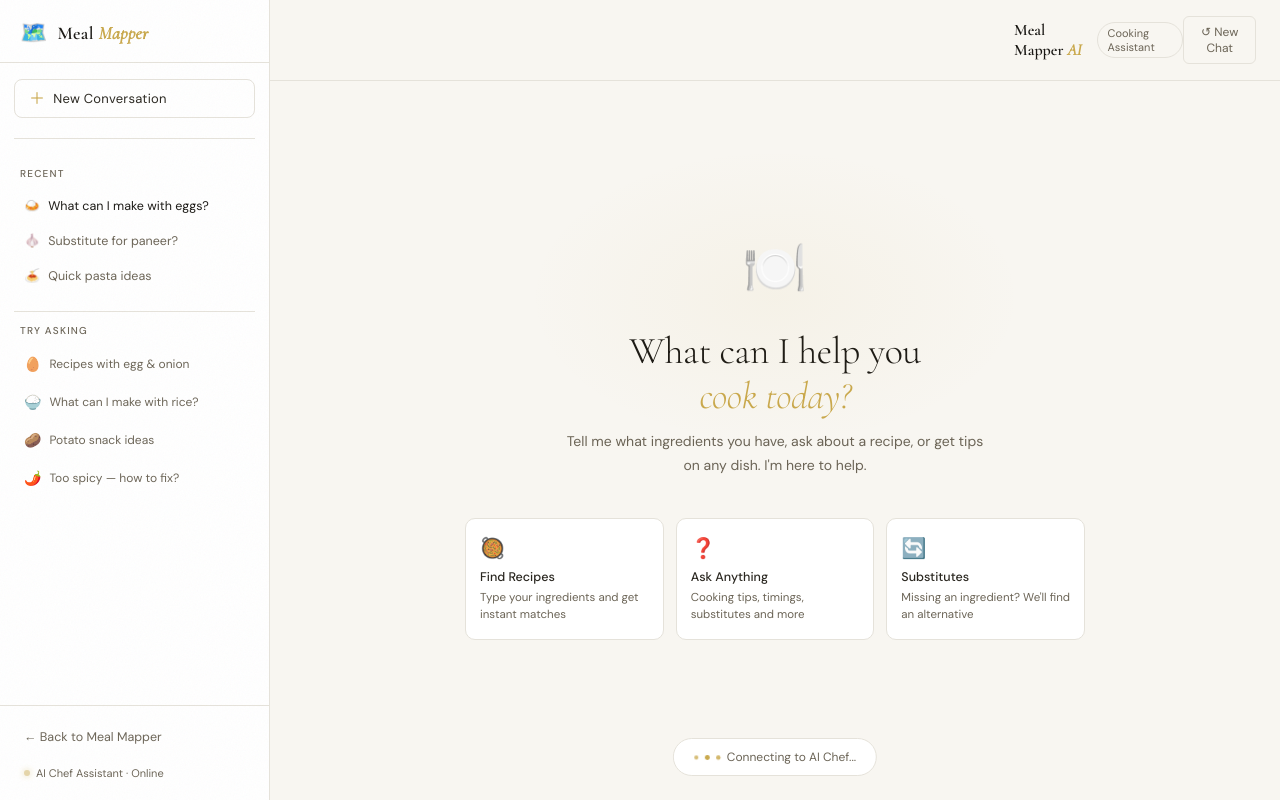
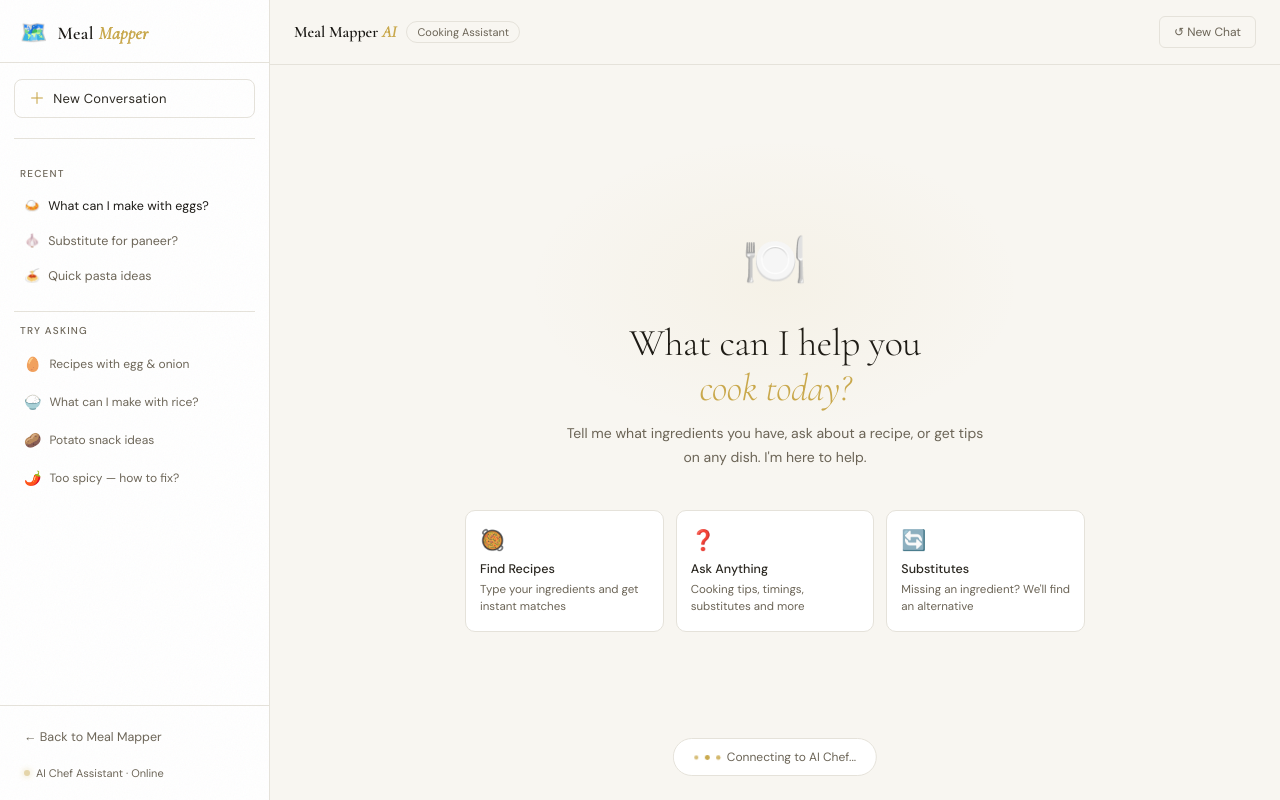
Before and after one commit to piyushisihag/meal-mapper2, a Flask app: page /chat-page in a window 1280 px wide. Run offline with Flask 3, Linux system fonts and the light colour scheme; some libraries are stand-ins or nearby versions.

Commit message:
Update chatbot.html

```diff
--- a/templates/chatbot.html
+++ b/templates/chatbot.html
@@ -526,7 +526,7 @@
   <main class="chat-main">
 
     <div class="chat-topbar">
-      <div id="bp-embedded-webchat" style="width: 100%; height: 100%;"></div>
+      <!-- <div id="bp-embedded-webchat" style="width: 100%; height: 100%;"></div> -->
       <div class="chat-topbar-left">
         <span class="chat-model-name">Meal Mapper <em>AI</em></span>
         <span class="chat-status">Cooking Assistant</span>
```
